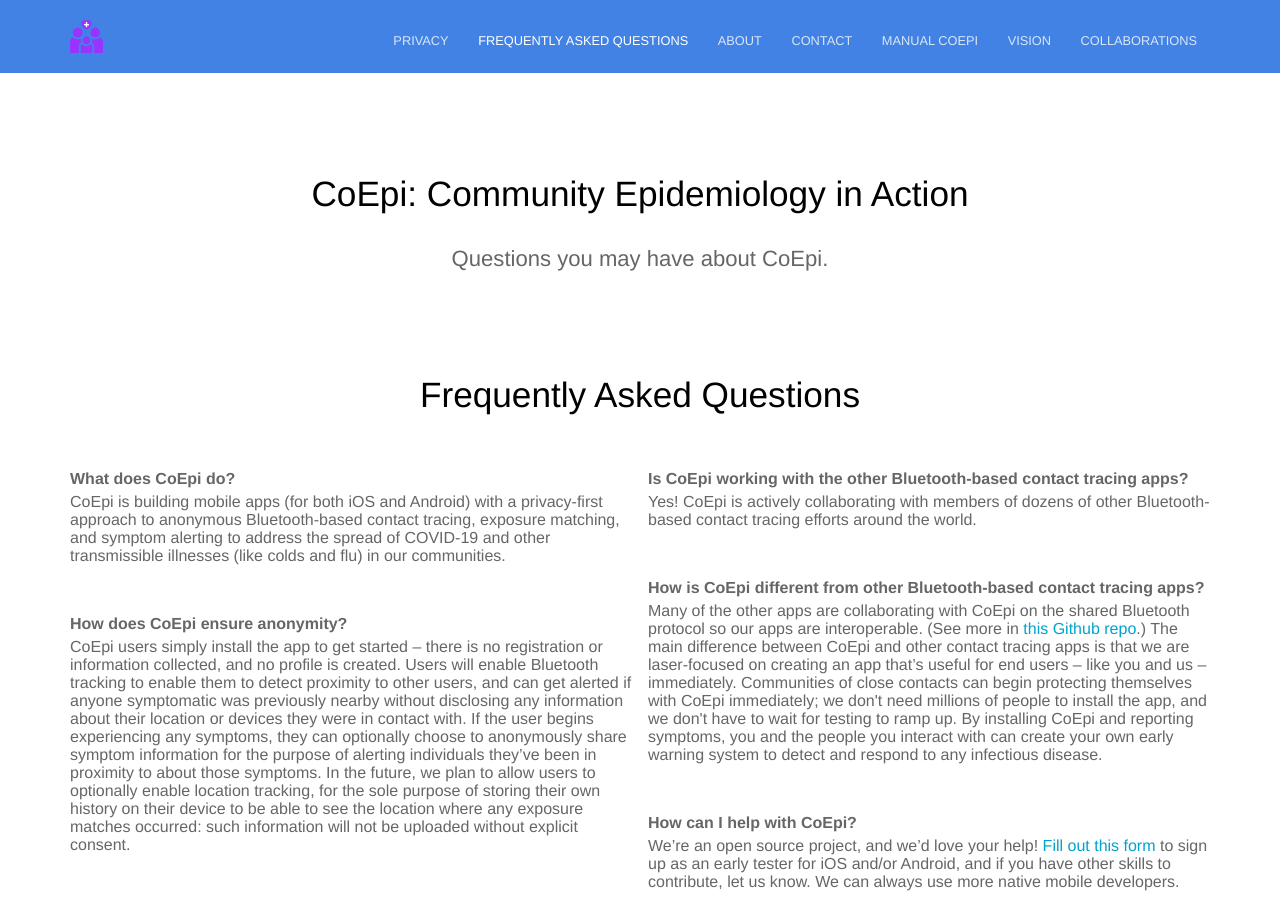
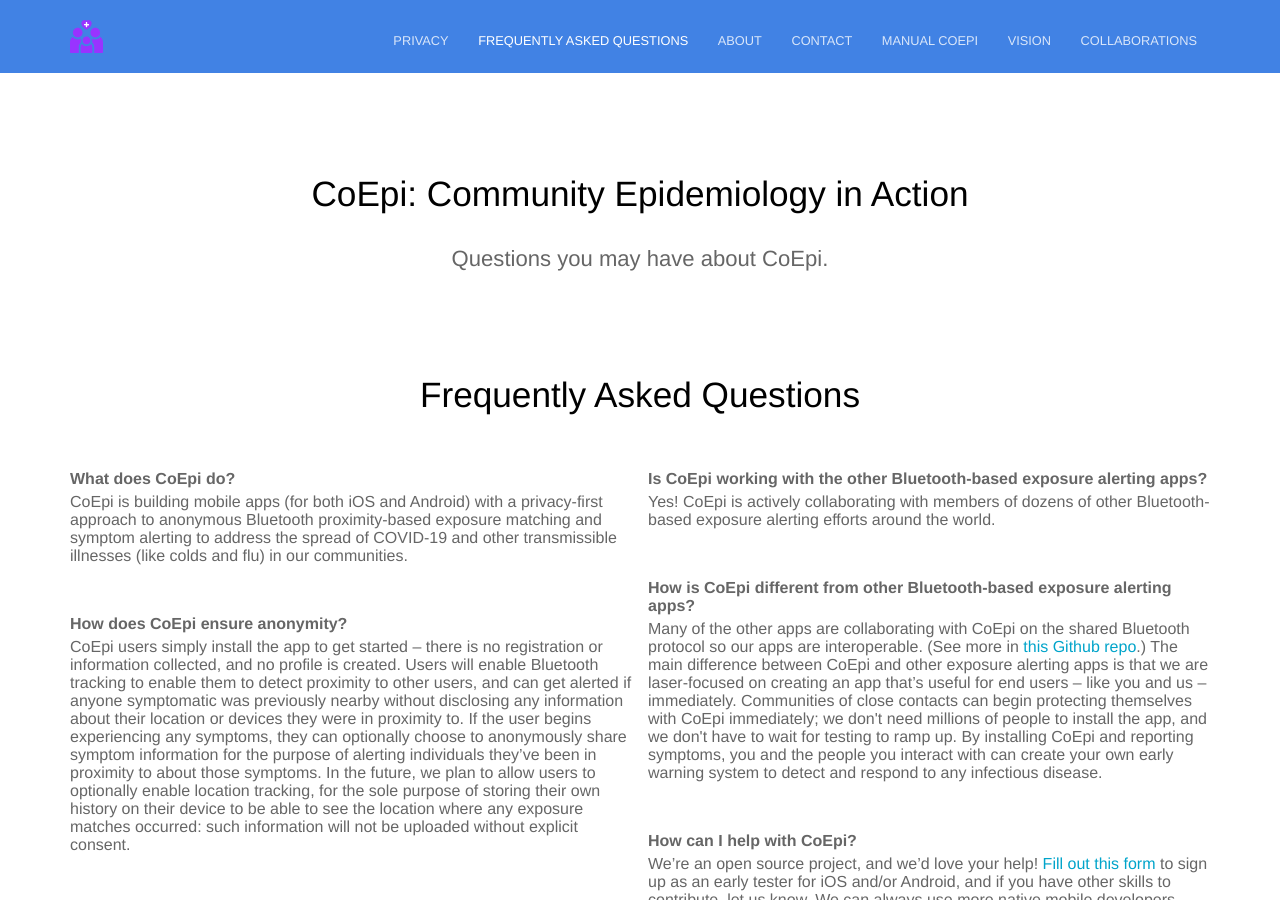
Before and after one commit to Co-Epi/website, a Jekyll site: the page built from faq.html, in a window 1280 px wide and 900 px high. Built offline with Jekyll 4.4.1, drawn with Linux system fonts in a browser that asks for light colours.

Commit message:
s/contact tracing/exposure alerting/

```diff
--- a/faq.html
+++ b/faq.html
@@ -4,15 +4,15 @@
 description: Questions you may have about CoEpi.
 faq:
   - question: What does CoEpi do?
-    answer: CoEpi is building mobile apps (for both iOS and Android) with a privacy-first approach to anonymous Bluetooth-based contact tracing, exposure matching, and symptom alerting to address the spread of COVID-19 and other transmissible illnesses (like colds and flu) in our communities.
+    answer: CoEpi is building mobile apps (for both iOS and Android) with a privacy-first approach to anonymous Bluetooth proximity-based exposure matching and symptom alerting to address the spread of COVID-19 and other transmissible illnesses (like colds and flu) in our communities.
   - question: How does CoEpi ensure anonymity?
-    answer: "CoEpi users simply install the app to get started – there is no registration or information collected, and no profile is created. Users will enable Bluetooth tracking to enable them to detect proximity to other users, and can get alerted if anyone symptomatic was previously nearby without disclosing any information about their location or devices they were in contact with. If the user begins experiencing any symptoms, they can optionally choose to anonymously share symptom information for the purpose of alerting individuals they’ve been in proximity to about those symptoms. In the future, we plan to allow users to optionally enable location tracking, for the sole purpose of storing their own history on their device to be able to see the location where any exposure matches occurred: such information will not be uploaded without explicit consent."
+    answer: "CoEpi users simply install the app to get started – there is no registration or information collected, and no profile is created. Users will enable Bluetooth tracking to enable them to detect proximity to other users, and can get alerted if anyone symptomatic was previously nearby without disclosing any information about their location or devices they were in proximity to. If the user begins experiencing any symptoms, they can optionally choose to anonymously share symptom information for the purpose of alerting individuals they’ve been in proximity to about those symptoms. In the future, we plan to allow users to optionally enable location tracking, for the sole purpose of storing their own history on their device to be able to see the location where any exposure matches occurred: such information will not be uploaded without explicit consent."
   - question: How does CoEpi do exposure matching and alerting if a user is anonymous?
     answer: When someone who uses CoEpi was in proximity of another potentially infectious CoEpi user, CoEpi notifies other users who were in their proximity during the past relevant timeframe. A notified CoEpi user will (in future versions) be able to see (if they recorded the info locally on their device) the date/time/place of their proximity with the symptomatic user. The user will then be able to optionally enable periodic check-ins where the app will ask the user to report any symptoms they’ve noticed, what if anything they’re doing to reduce possible re-transmission, and will prompt the user to consent to share that information with other CoEpi users and/or public health officials if appropriate.
-  - question: Is CoEpi working with the other Bluetooth-based contact tracing apps?
-    answer: Yes! CoEpi is actively collaborating with members of dozens of other Bluetooth-based contact tracing efforts around the world.
-  - question: How is CoEpi different from other Bluetooth-based contact tracing apps?
-    answer: Many of the other apps are collaborating with CoEpi on the shared Bluetooth protocol so our apps are interoperable. (See more in <a href="https://github.com/Co-Epi/CEN">this Github repo</a>.) The main difference between CoEpi and other contact tracing apps is that we are laser-focused on creating an app that’s useful for end users – like you and us – immediately. Communities of close contacts can begin protecting themselves with CoEpi immediately; we don't need millions of people to install the app, and we don't have to wait for testing to ramp up. By installing CoEpi and reporting symptoms, you and the people you interact with can create your own early warning system to detect and respond to any infectious disease.
+  - question: Is CoEpi working with the other Bluetooth-based exposure alerting apps?
+    answer: Yes! CoEpi is actively collaborating with members of dozens of other Bluetooth-based exposure alerting efforts around the world.
+  - question: How is CoEpi different from other Bluetooth-based exposure alerting apps?
+    answer: Many of the other apps are collaborating with CoEpi on the shared Bluetooth protocol so our apps are interoperable. (See more in <a href="https://github.com/Co-Epi/CEN">this Github repo</a>.) The main difference between CoEpi and other exposure alerting apps is that we are laser-focused on creating an app that’s useful for end users – like you and us – immediately. Communities of close contacts can begin protecting themselves with CoEpi immediately; we don't need millions of people to install the app, and we don't have to wait for testing to ramp up. By installing CoEpi and reporting symptoms, you and the people you interact with can create your own early warning system to detect and respond to any infectious disease.
   - question: How can I help with CoEpi?
     answer: We’re an open source project, and we’d love your help! <a href="https://forms.gle/MLeKz9nerPvX8fwC8">Fill out this form</a> to sign up as an early tester for iOS and/or Android, and if you have other skills to contribute, let us know. We can always use more native mobile developers.
 
```
